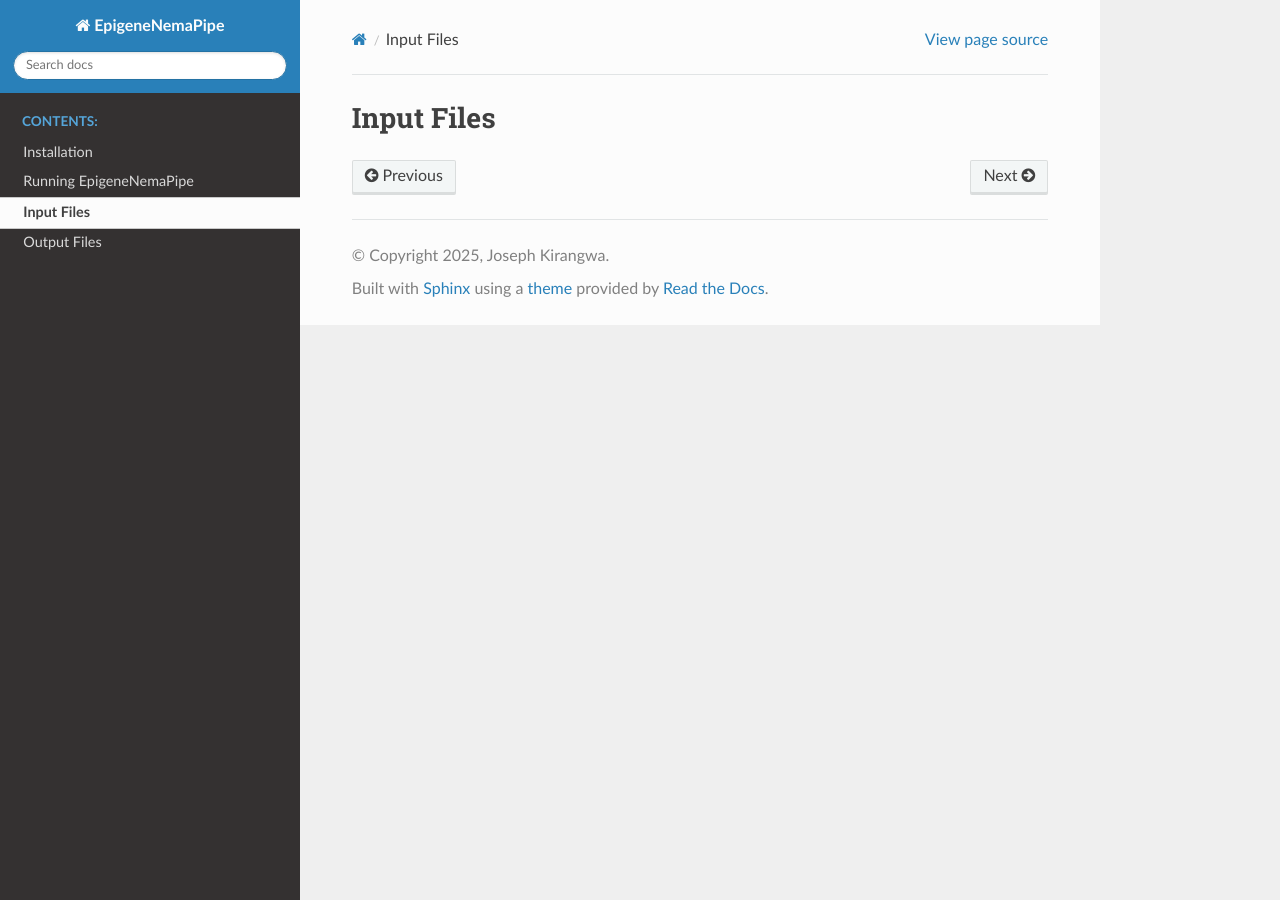
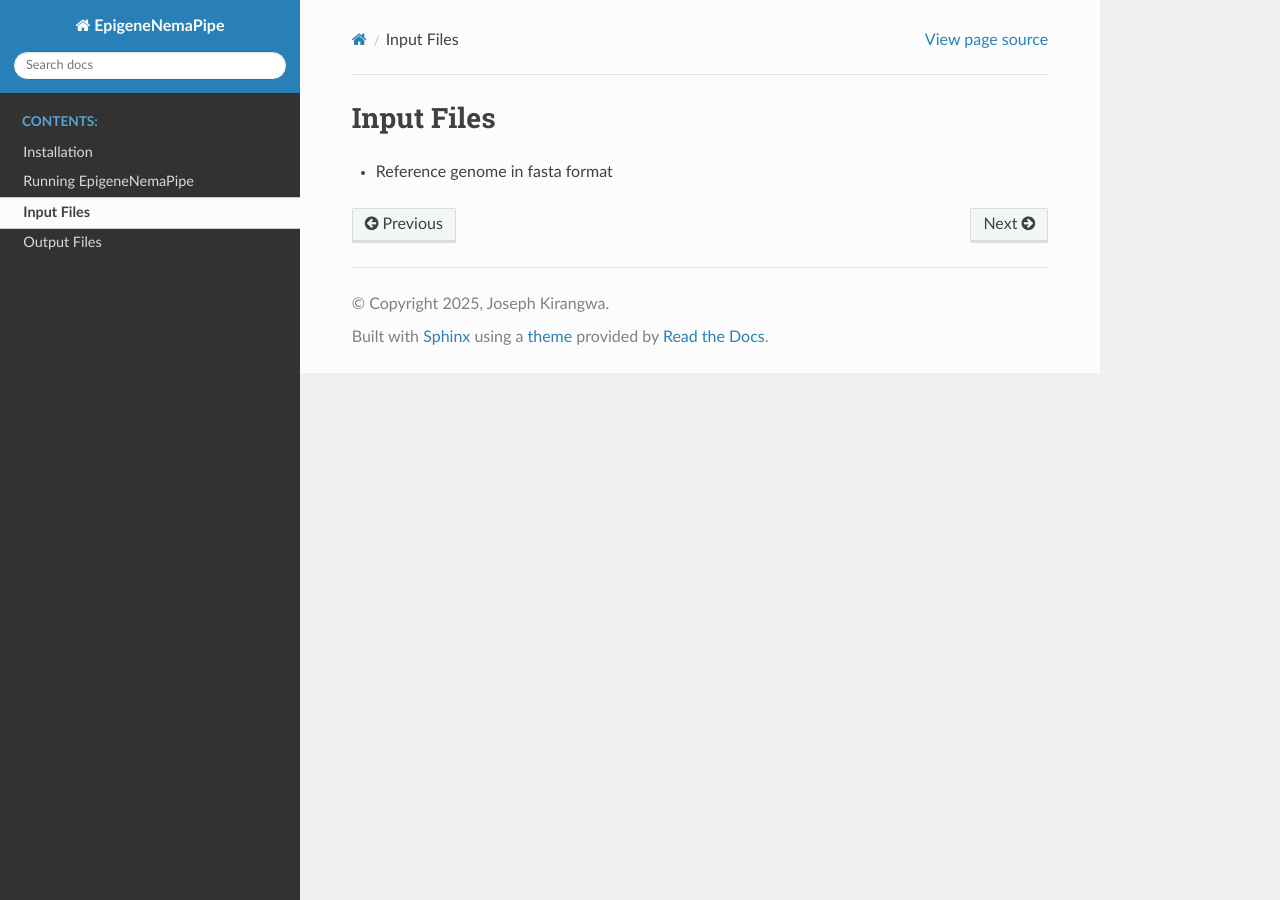
Before and after one commit to jkirangw/EpiNemaPipe, a Sphinx documentation site: the page built from docs/source/Input_files.md, in a window 1280 px wide. Built offline with Sphinx 7.4.7 and the Read the Docs theme 3.1.0, drawn with Linux system fonts in a browser that asks for light colours.

Commit message:
Update documentation

```diff
--- a/docs/source/Input_files.md
+++ b/docs/source/Input_files.md
@@ -1 +1,2 @@
 # Input Files
+* Reference genome in fasta format
```
